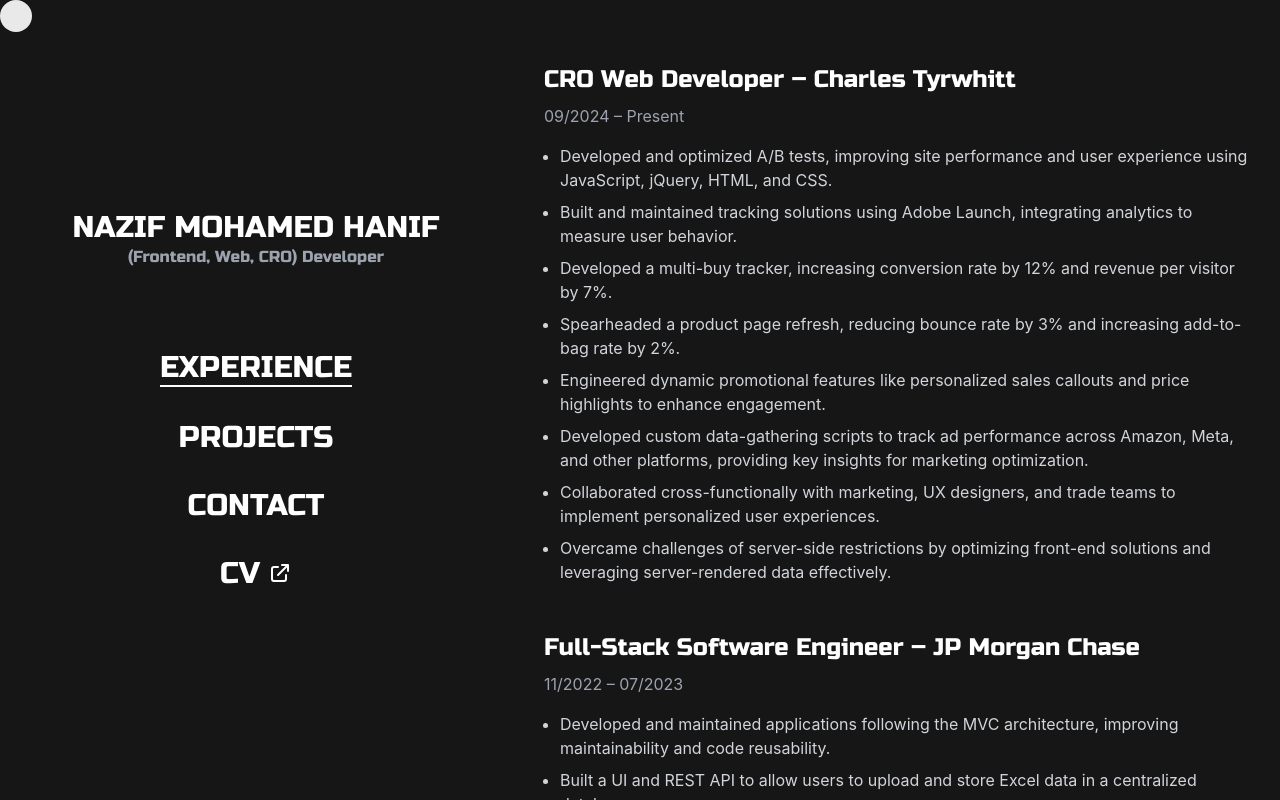
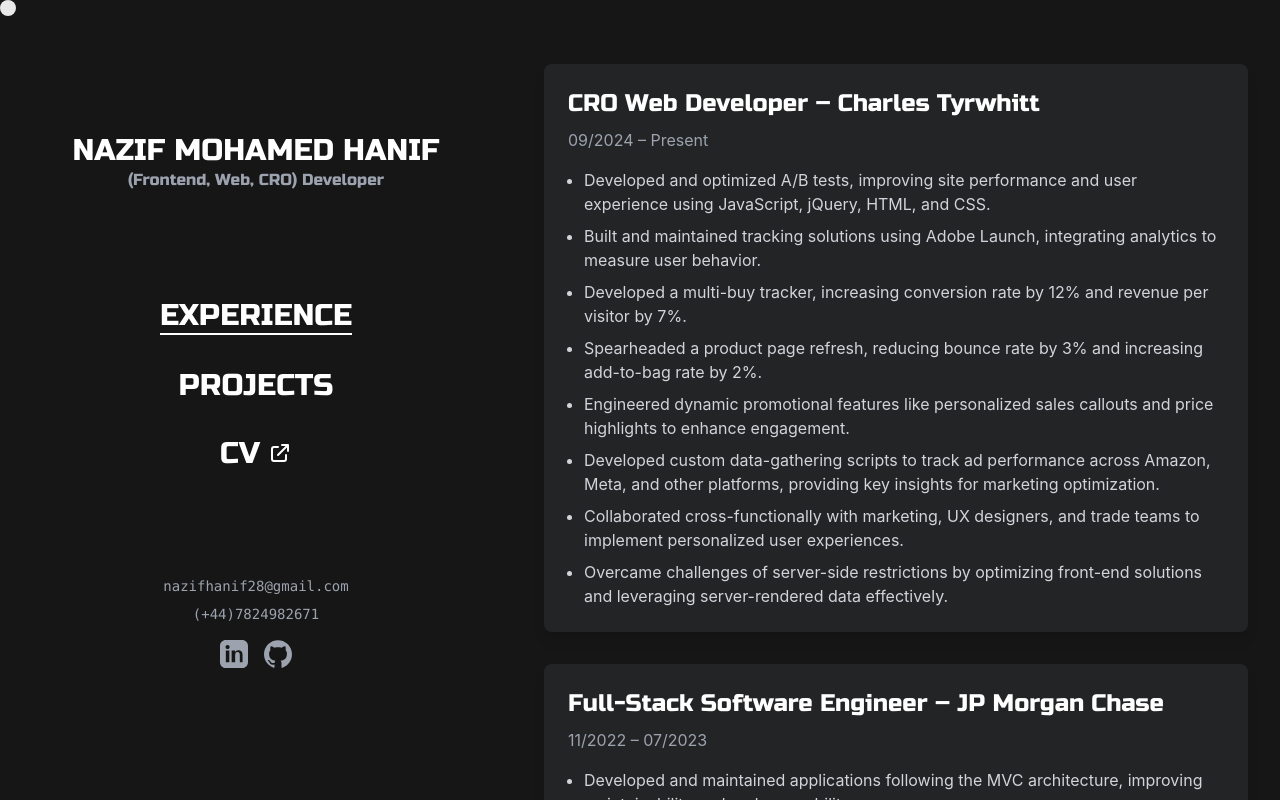
Before and after one commit to Nazifhanif1/Portfolio-Website, a React (Create React App) app: page / in a window 1280 px wide. Built offline with nearby package versions, Linux system fonts and the light colour scheme.

Commit message:
Added all content

```diff
--- a/src/App.tsx
+++ b/src/App.tsx
@@ -3,16 +3,17 @@
 const navLinks = [
   { id: "experience", label: "Experience" },
   { id: "projects", label: "Projects" },
-  { id: "contact", label: "Contact" },
   { id: "cv", label: "CV", isExternal: true },
 ];
 
 function App() {
   const cursorRef = useRef<HTMLDivElement>(null);
-  const [isHovered, setIsHovered] = useState(false);
+  const [linkIsHovered, setLinkIsHovered] = useState(false);
+  const [hoveredCardIdx, setHoveredCardIdx] = useState<number | null>(null);
   const [activeSection, setActiveSection] = useState('experience');
+  const [expandedImg, setExpandedImg] = useState<string | null>(null);
+  const [hideCursor, setHideCursor] = useState(false);
 
-  // Cursor movement effect
   useEffect(() => {
     const cursor = cursorRef.current;
     if (!cursor) return;
@@ -20,7 +21,7 @@
     const editCursor = (e: MouseEvent) => {
       requestAnimationFrame(() => {
         if (cursor) {
-          const scale = isHovered ? 'scale(2)' : 'scale(1)';
+          const scale = linkIsHovered ? 'scale(3)' : 'scale(1)';
           cursor.style.transform = `translate(${e.clientX}px, ${e.clientY}px) translate(-50%, -50%) ${scale}`;
         }
       });
@@ -28,9 +29,8 @@
 
     window.addEventListener('mousemove', editCursor);
     return () => window.removeEventListener('mousemove', editCursor);
-  }, [isHovered]);
+  }, [linkIsHovered]);
 
-  // Hover animation effect
   useEffect(() => {
     const links = document.querySelectorAll('.hover-this');
 
@@ -69,15 +69,29 @@
   };
 
   return (
-    <div className="relative min-h-screen bg-[#161616] cursor-none">
+    <div className={`relative min-h-screen bg-[#161616] cursor-none`}>
+      {expandedImg && (
+        <div
+          className="fixed inset-0 z-[10000] flex items-center justify-center bg-black bg-opacity-80 cursor-default"
+          onClick={() => setExpandedImg(null)}
+        >
+          <img
+            src={expandedImg}
+            alt="Expanded"
+            className="max-w-[90vw] max-h-[90vh] rounded-lg shadow-2xl border-4 border-white"
+            onClick={e => e.stopPropagation()}
+          />
+        </div>
+      )}
+
       <div
         ref={cursorRef}
-        className="custom-cursor fixed z-[9999] w-8 h-8 bg-white rounded-full pointer-events-none transition-transform duration-100 ease-out mix-blend-difference"
+        className={`custom-cursor fixed z-[9999] w-4 h-4 bg-white rounded-full pointer-events-none transition-transform duration-100 ease-out mix-blend-difference${hideCursor ? ' opacity-0' : ''}`}
         style={{ top: 0, left: 0 }}
       />
       <div className="w-full h-screen bg-[#161616] flex">
-        <div className="w-[40%] min-h-screen p-8 flex flex-col items-center justify-center">
-          <div className="pb-20 flex flex-col justify-center items-center">
+        <div className="w-[40%] h-[75%] p-8 flex flex-col items-center justify-between self-center">
+          <div className="flex flex-col justify-center items-center">
             <span className="text-center font-russo font-normal text-white text-3xl uppercase">
               Nazif Mohamed Hanif
             </span>
@@ -85,20 +99,50 @@
           </div>
 
           <nav className="flex flex-col gap-8 items-center justify-center w-full">
-            {navLinks.map(link => (
+            {navLinks.map(link =>
+              link.id === "cv" ? (
+                <a
+                  key={link.id}
+                  href="Nazif-CV.pdf"
+                  target="_blank"
+                  rel="noopener noreferrer"
+                  className={`hover-this w-full h-full flex justify-center items-center gap-2 px-4 py-5 md:py-0 transition-all duration-300 cursor-none`}
+                  onMouseEnter={() => setLinkIsHovered(true)}
+                  onMouseLeave={() => setLinkIsHovered(false)}
+                >
+                  <span className={`inline-block font-russo font-normal text-white text-3xl uppercase transition-transform duration-100`}>
+                    {link.label}
+                  </span>
+                  <span className="inline-flex transition-transform duration-100">
+                    <svg
+                      xmlns="http://www.w3.org/2000/svg"
+                      className="h-6 w-6 text-white"
+                      fill="none"
+                      viewBox="0 0 24 24"
+                      stroke="currentColor"
+                    >
+                      <path
+                        strokeLinecap="round"
+                        strokeLinejoin="round"
+                        strokeWidth={2}
+                        d="M10 6H6a2 2 0 00-2 2v10a2 2 0 002 2h10a2 2 0 002-2v-4M14 4h6m0 0v6m0-6L10 14"
+                      />
+                    </svg>
+                  </span>
+                </a>
+              ) : (
                 <a
                   key={link.id}
                   href={`#${link.id}`}
                   className={`hover-this w-full h-full flex justify-center items-center gap-2 px-4 py-5 md:py-0 transition-all duration-300 cursor-none`}
-                onClick={(e) => handleSectionChange(e, link.id)}
-                onMouseEnter={() => setIsHovered(true)}
-                onMouseLeave={() => setIsHovered(false)}
+                  onClick={e => handleSectionChange(e, link.id)}
+                  onMouseEnter={() => setLinkIsHovered(true)}
+                  onMouseLeave={() => setLinkIsHovered(false)}
                 >
-                <span className={`inline-block font-russo font-normal text-white text-3xl uppercase transition-transform duration-100 ${activeSection === link.id ? 'border-b-2 border-white' : ''
-                  }`}>
+                  <span className={`inline-block font-russo font-normal text-white text-3xl uppercase transition-transform duration-100 ${activeSection === link.id ? 'border-b-2 border-white' : ''}`}>
                     {link.label}
                   </span>
-                {link.isExternal && (
+                  {link.isExternal && link.id !== "cv" && (
                     <span className="inline-flex transition-transform duration-100">
                       <svg
                         xmlns="http://www.w3.org/2000/svg"
@@ -117,81 +161,142 @@
                     </span>
                   )}
                 </a>
-            ))}
+              )
+            )}
           </nav>
+
+          <div className="flex flex-col items-center gap-2">
+            <div className="flex items-center gap-2">
+              <span className="text-gray-400 font-mono text-sm">nazifhanif28@gmail.com</span>
+            </div>
+            <div className="flex items-center gap-2">
+              <span className="text-gray-400 font-mono text-sm">(+44)7824982671</span>
+            </div>
+            <div className="flex items-center gap-4 mt-2">
+              <a
+                className="hover-this"
+                href="https://www.linkedin.com/in/nhanif1/"
+                target="_blank"
+                rel="noopener noreferrer"
+                onMouseEnter={() => setLinkIsHovered(true)}
+                onMouseLeave={() => setLinkIsHovered(false)}
+                aria-label="LinkedIn"
+              >
+                <svg xmlns="http://www.w3.org/2000/svg" className="h-7 w-7 text-gray-400 hover:text-white transition-colors" fill="currentColor" viewBox="0 0 24 24">
+                  <path d="M19 0h-14c-2.761 0-5 2.239-5 5v14c0 2.761 2.239 5 5 5h14c2.761 0 5-2.239 5-5v-14c0-2.761-2.239-5-5-5zm-11 19h-3v-10h3v10zm-1.5-11.268c-.966 0-1.75-.784-1.75-1.75s.784-1.75 1.75-1.75 1.75.784 1.75 1.75-.784 1.75-1.75 1.75zm13.5 11.268h-3v-5.604c0-1.337-.025-3.063-1.867-3.063-1.868 0-2.154 1.459-2.154 2.968v5.699h-3v-10h2.881v1.367h.041c.401-.761 1.379-1.563 2.841-1.563 3.039 0 3.6 2.001 3.6 4.599v5.597z" />
+                </svg>
+              </a>
+              <a
+                className="hover-this"
+                href="https://github.com/Nazifhanif1"
+                target="_blank"
+                rel="noopener noreferrer"
+                onMouseEnter={() => setLinkIsHovered(true)}
+                onMouseLeave={() => setLinkIsHovered(false)}
+                aria-label="GitHub"
+              >
+                <svg xmlns="http://www.w3.org/2000/svg" className="h-7 w-7 text-gray-400 hover:text-white transition-colors" fill="currentColor" viewBox="0 0 24 24">
+                  <path d="M12 .297c-6.63 0-12 5.373-12 12 0 5.303 3.438 9.8 8.205 11.387.6.113.82-.258.82-.577 0-.285-.01-1.04-.015-2.04-3.338.724-4.042-1.415-4.042-1.415-.546-1.387-1.333-1.756-1.333-1.756-1.089-.745.084-.729.084-.729 1.205.084 1.84 1.236 1.84 1.236 1.07 1.834 2.809 1.304 3.495.997.108-.775.418-1.305.762-1.605-2.665-.305-5.466-1.334-5.466-5.931 0-1.31.469-2.381 1.236-3.221-.124-.303-.535-1.523.117-3.176 0 0 1.008-.322 3.301 1.23.957-.266 1.983-.399 3.003-.404 1.02.005 2.047.138 3.006.404 2.291-1.553 3.297-1.23 3.297-1.23.653 1.653.242 2.873.118 3.176.77.84 1.235 1.911 1.235 3.221 0 4.609-2.803 5.624-5.475 5.921.43.372.823 1.102.823 2.222 0 1.606-.014 2.898-.014 3.293 0 .322.216.694.825.576C20.565 22.092 24 17.592 24 12.297c0-6.627-5.373-12-12-12" />
+                </svg>
+              </a>
+            </div>
+          </div>
         </div>
         <div className="w-[60%] min-h-screen p-8 overflow-y-auto">
           <div
             id="experience"
-            className={`flex flex-col gap-12 pt-8 transition-opacity duration-300 ${activeSection === 'experience' ? 'opacity-100' : 'opacity-0 hidden'
+            className={`flex flex-col gap-8 pt-8 transition-opacity duration-300 ${activeSection === 'experience' ? 'opacity-100' : 'opacity-0 hidden'
               }`}
           >
-
-            <div className="experience-item">
-              <h3 className="text-2xl font-russo text-white mb-2">CRO Web Developer – Charles Tyrwhitt</h3>
-              <p className="text-gray-400 mb-4">09/2024 – Present</p>
+            {[
+              {
+                title: "CRO Web Developer – Charles Tyrwhitt",
+                date: "09/2024 – Present",
+                bullets: [
+                  "Developed and optimized A/B tests, improving site performance and user experience using JavaScript, jQuery, HTML, and CSS.",
+                  "Built and maintained tracking solutions using Adobe Launch, integrating analytics to measure user behavior.",
+                  "Developed a multi-buy tracker, increasing conversion rate by 12% and revenue per visitor by 7%.",
+                  "Spearheaded a product page refresh, reducing bounce rate by 3% and increasing add-to-bag rate by 2%.",
+                  "Engineered dynamic promotional features like personalized sales callouts and price highlights to enhance engagement.",
+                  "Developed custom data-gathering scripts to track ad performance across Amazon, Meta, and other platforms, providing key insights for marketing optimization.",
+                  "Collaborated cross-functionally with marketing, UX designers, and trade teams to implement personalized user experiences.",
+                  "Overcame challenges of server-side restrictions by optimizing front-end solutions and leveraging server-rendered data effectively.",
+                ]
+              },
+              {
+                title: "Full-Stack Software Engineer – JP Morgan Chase",
+                date: "11/2022 – 07/2023",
+                bullets: [
+                  "Developed and maintained applications following the MVC architecture, improving maintainability and code reusability.",
+                  "Built a UI and REST API to allow users to upload and store Excel data in a centralized database.",
+                  "Optimized SQL queries, reducing API response times by 15% and improving data retrieval efficiency.",
+                  "Led a mass dependency upgrade, removing 20% of unused, redundant, and vulnerable dependencies across multiple microservices.",
+                  "Implemented new UI components using React and TypeScript to enhance the front-end experience.",
+                  "Improved test coverage by 10% using Junit and Jest, ensuring code quality and reliability.",
+                  "Conducted code reviews, identifying and fixing bugs while promoting collaboration across teams.",
+                ]
+              },
+              {
+                title: "Java Training Camp – Wiley Edge, London",
+                date: "08/2022 – 09/2022",
+                bullets: [
+                  "Gained expertise in Java and Spring Boot, focusing on backend development in business applications.",
+                  "Learned full-stack development principles, including RESTful API creation and database management.",
+                  "Practiced writing clean, efficient, and maintainable code while adhering to best practices.",
+                ]
+              }
+            ].map((exp, idx) => (
+              <div
+                key={exp.title}
+                className={`experience-item bg-gray-400/10 p-6 rounded-lg shadow-lg transition-transform duration-200 ${hoveredCardIdx === idx ? 'scale-[1.05]' : ''}`}
+                onMouseEnter={() => setHoveredCardIdx(idx)}
+                onMouseLeave={() => setHoveredCardIdx(null)}
+              >
+                <h3 className="text-2xl font-russo text-white mb-2">{exp.title}</h3>
+                <p className="text-gray-400 mb-4">{exp.date}</p>
                 <ul className="list-disc text-gray-300 space-y-2 ml-4">
-                <li>Developed and optimized A/B tests, improving site performance and user experience using JavaScript, jQuery, HTML, and CSS.</li>
-                <li>Built and maintained tracking solutions using Adobe Launch, integrating analytics to measure user behavior.</li>
-                <li>Developed a multi-buy tracker, increasing conversion rate by 12% and revenue per visitor by 7%.</li>
-                <li>Spearheaded a product page refresh, reducing bounce rate by 3% and increasing add-to-bag rate by 2%.</li>
-                <li>Engineered dynamic promotional features like personalized sales callouts and price highlights to enhance engagement.</li>
-                <li>Developed custom data-gathering scripts to track ad performance across Amazon, Meta, and other platforms, providing key insights for marketing optimization.</li>
-                <li>Collaborated cross-functionally with marketing, UX designers, and trade teams to implement personalized user experiences.</li>
-                <li>Overcame challenges of server-side restrictions by optimizing front-end solutions and leveraging server-rendered data effectively.</li>
+                  {exp.bullets.map((b, i) => <li key={i}>{b}</li>)}
                 </ul>
               </div>
-
-            <div className="experience-item">
-              <h3 className="text-2xl font-russo text-white mb-2">Full-Stack Software Engineer – JP Morgan Chase</h3>
-              <p className="text-gray-400 mb-4">11/2022 – 07/2023</p>
-              <ul className="list-disc text-gray-300 space-y-2 ml-4">
-                <li>Developed and maintained applications following the MVC architecture, improving maintainability and code reusability.</li>
-                <li>Built a UI and REST API to allow users to upload and store Excel data in a centralized database.</li>
-                <li>Optimized SQL queries, reducing API response times by 15% and improving data retrieval efficiency.</li>
-                <li>Led a mass dependency upgrade, removing 20% of unused, redundant, and vulnerable dependencies across multiple microservices.</li>
-                <li>Implemented new UI components using React and TypeScript to enhance the front-end experience.</li>
-                <li>Improved test coverage by 10% using Junit and Jest, ensuring code quality and reliability.</li>
-                <li>Conducted code reviews, identifying and fixing bugs while promoting collaboration across teams.</li>
-              </ul>
-            </div>
-
-            <div className="experience-item">
-              <h3 className="text-2xl font-russo text-white mb-2">Java Training Camp – Wiley Edge, London</h3>
-              <p className="text-gray-400 mb-4">08/2022 – 09/2022</p>
-              <ul className="list-disc text-gray-300 space-y-2 ml-4">
-                <li>Gained expertise in Java and Spring Boot, focusing on backend development in business applications.</li>
-                <li>Learned full-stack development principles, including RESTful API creation and database management.</li>
-                <li>Practiced writing clean, efficient, and maintainable code while adhering to best practices.</li>
-              </ul>
-            </div>
+            ))}
           </div>
           <div
             id="projects"
             className={`flex flex-col gap-12 pt-8 transition-opacity duration-300 ${activeSection === 'projects' ? 'opacity-100' : 'opacity-0 hidden'}`}
           >
-            <div className="project-item">
+            <div
+              className={`project-item bg-gray-400/10 p-6 rounded-lg shadow-lg transition-transform duration-200 ${hoveredCardIdx === 99 ? 'scale-[1.05]' : ''}`}
+              onMouseEnter={() => setHoveredCardIdx(99)}
+              onMouseLeave={() => setHoveredCardIdx(null)}
+            >
               <h3 className="text-2xl font-russo text-white mb-2">Drag-And-Drop Form Builder</h3>
-              <div className='flex gap-4 w-full'>
+              <p className="text-gray-300 mb-2">Form Builder is a drag-and-drop web application that allows users to visually create custom forms. Users can select from a variety of form elements (such as headings, text fields, email, address, dropdowns, checkboxes, and more) and arrange them on a canvas. The form layout can be reordered via drag-and-drop.</p>
+              <ul className="list-disc text-gray-300 space-y-2 ml-4">
+                <li>Bootstrapped with Create React App for a modern React/TypeScript setup.</li>
+                <li>Tailwind CSS is used for styling, enabling utility-first, responsive design.</li>
+                <li>Drag-and-drop functionality is powered by Atlaskit’s pragmatic-drag-and-drop library.</li>
+                <li>Component-based architecture: Each form element is a reusable React component.</li>
+                <li>Clipboard utilities allow users to export their form’s HTML, CSS, and JS for use elsewhere.</li>
+              </ul>
+              <div className='flex gap-4 w-full mt-4'>
                 <img
                   src={`${process.env.PUBLIC_URL}/form-builder-app-ss2.png`}
                   alt="Form Builder Screenshot"
-                  className="w-1/2 h-auto object-cover rounded-lg shadow-lg"
+                  className="w-1/2 h-auto object-cover rounded-lg shadow-lg cursor-zoom-in"
+                  onClick={() => setExpandedImg(`${process.env.PUBLIC_URL}/form-builder-app-ss2.png`)}
+                  onMouseEnter={() => setHideCursor(true)}
+                  onMouseLeave={() => setHideCursor(false)}
                 />
                 <img
                   src={`${process.env.PUBLIC_URL}/form-builder-app-ss1.png`}
                   alt="Form Builder Screenshot"
-                  className="w-1/2 h-auto object-cover rounded-lg shadow-lg"
+                  className="w-1/2 h-auto object-cover rounded-lg shadow-lg cursor-zoom-in"
+                  onClick={() => setExpandedImg(`${process.env.PUBLIC_URL}/form-builder-app-ss1.png`)}
+                  onMouseEnter={() => setHideCursor(true)}
+                  onMouseLeave={() => setHideCursor(false)}
                 />
               </div>
             </div>
-          </div>
-          <div
-            id="contact"
-            className={`flex flex-col gap-12 pt-8 transition-opacity duration-300 ${activeSection === 'contact' ? 'opacity-100' : 'opacity-0 hidden'
-              }`}
-          >
-            Contact content here
           </div>
         </div>
       </div>
```
Also changed, not shown: 2 other files (tests, documents, lock files or other folders). Lines whose indentation alone changed are shown as unchanged.
